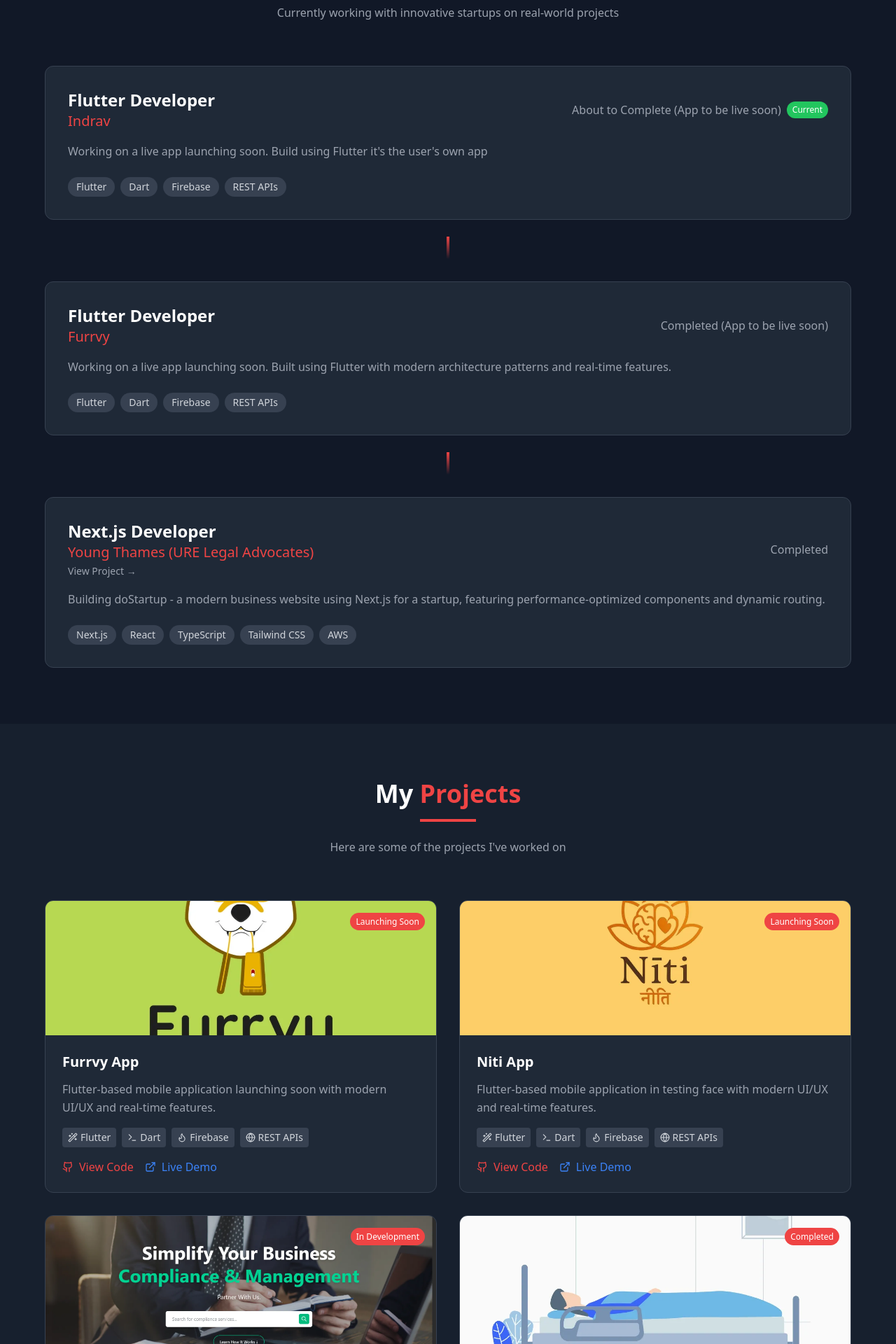
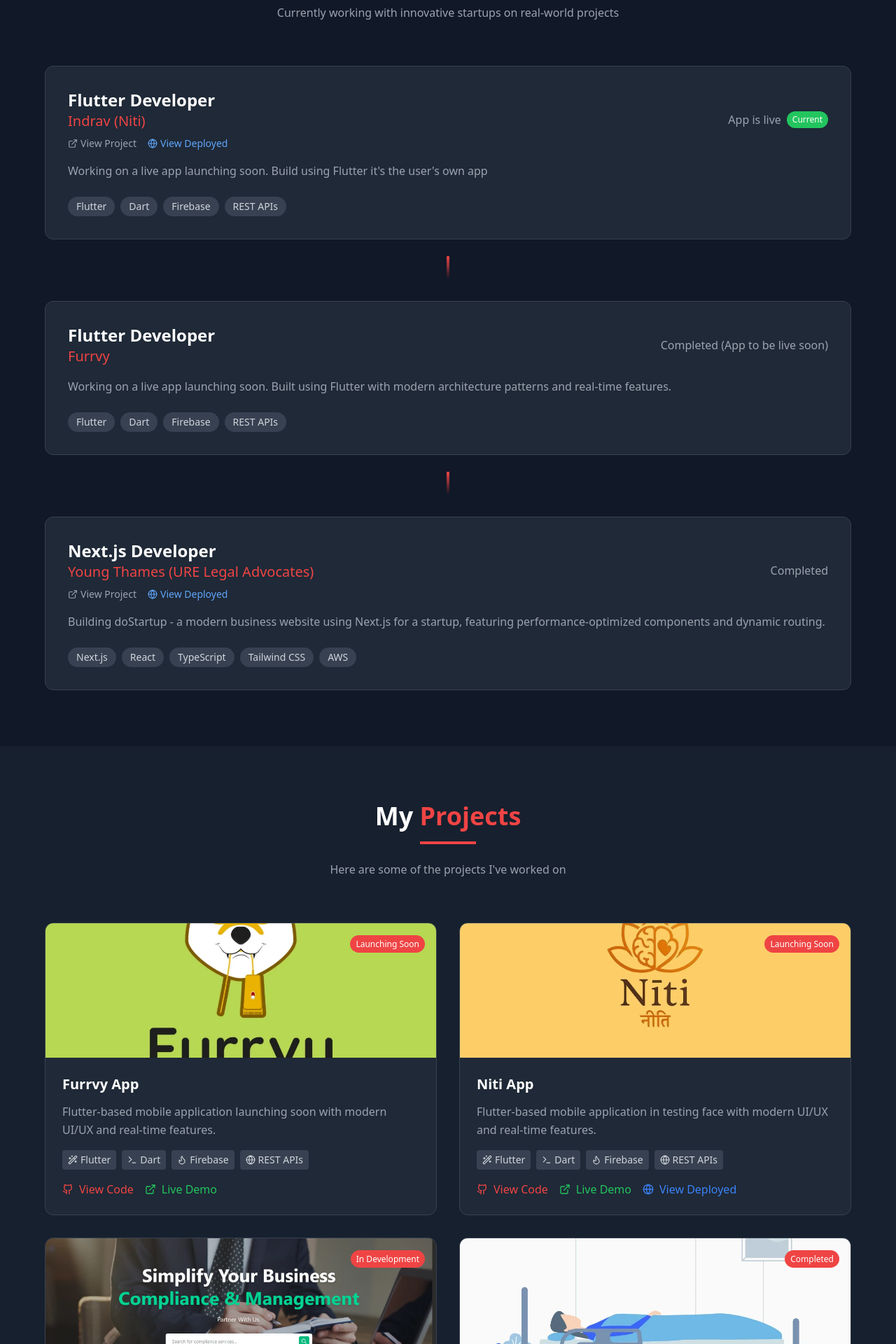
Before and after one commit to Ansh98755/ayush-mehendiratta, a React (Vite) app: page / in a window 1280 px wide. Shown: the part 2740-4660 px from the top of the page at 70% size. Built offline with nearby package versions, Linux system fonts and the light colour scheme.

Commit message:
Added the deployed app

```diff
--- a/src/components/Experience.tsx
+++ b/src/components/Experience.tsx
@@ -1,32 +1,39 @@
-
 import React from 'react';
+import { ExternalLink, Globe } from 'lucide-react';
+import { link } from 'fs';
 
 const Experience = () => {
   const experiences = [
     {
-      company: 'Indrav',
+      company: 'Indrav (Niti)',
       role: 'Flutter Developer',
-      period: 'About to Complete (App to be live soon)',
-      description: 'Working on a live app launching soon. Build using Flutter it\'s the user\'s own app',
+      period: 'App is live',
+      description:
+        "Working on a live app launching soon. Build using Flutter it's the user's own app",
       technologies: ['Flutter', 'Dart', 'Firebase', 'REST APIs'],
-      current: true
+      current: true,
+      link: 'https://github.com/Ansh98755/niti_frontend.git',
+      deployed: 'https://play.google.com/store/apps/details?id=com.niti.niti_frontend&pcampaignid=web_share'
     },
     {
       company: 'Furrvy',
       role: 'Flutter Developer',
       period: 'Completed (App to be live soon)',
-      description: 'Working on a live app launching soon. Built using Flutter with modern architecture patterns and real-time features.',
+      description:
+        'Working on a live app launching soon. Built using Flutter with modern architecture patterns and real-time features.',
       technologies: ['Flutter', 'Dart', 'Firebase', 'REST APIs'],
-      current: false
+      current: false,
     },
     {
       company: 'Young Thames (URE Legal Advocates)',
       role: 'Next.js Developer',
       period: 'Completed',
-      description: 'Building doStartup - a modern business website using Next.js for a startup, featuring performance-optimized components and dynamic routing.',
+      description:
+        'Building doStartup - a modern business website using Next.js for a startup, featuring performance-optimized components and dynamic routing.',
       technologies: ['Next.js', 'React', 'TypeScript', 'Tailwind CSS', 'AWS'],
       current: false,
-      link: 'https://dostartup.vercel.app/'
+      link: 'https://github.com/Ansh98755/tax_website.git',
+      deployed: 'https://dostartup.vercel.app/'
     }
   ];
 
@@ -52,13 +59,39 @@ const Experience = () => {
                     <h3 className="text-2xl font-semibold text-white group-hover:text-red-500 transition-colors duration-300">
                       {exp.role}
                     </h3>
-                    <h4 className="text-xl text-red-500 font-medium">{exp.company}</h4>
-                    {exp.link && (
-                      <a href={exp.link} target="_blank" rel="noopener noreferrer" className="text-gray-400 hover:text-red-400 text-sm">
-                        View Project →
-                      </a>
+                    <h4 className="text-xl text-red-500 font-medium">
+                      {exp.company}
+                    </h4>
+
+                    {/* Links for project + deployed */}
+                    {(exp.link || exp.deployed) && (
+                      <div className="flex space-x-4 mt-2">
+                        {exp.link && (
+                          <a
+                            href={exp.link}
+                            target="_blank"
+                            rel="noopener noreferrer"
+                            className="flex items-center text-gray-400 hover:text-red-400 text-sm space-x-1"
+                          >
+                            <ExternalLink size={14} />
+                            <span>View Project</span>
+                          </a>
+                        )}
+                        {exp.deployed && (
+                          <a
+                            href={exp.deployed}
+                            target="_blank"
+                            rel="noopener noreferrer"
+                            className="flex items-center text-blue-400 hover:text-blue-300 text-sm space-x-1"
+                          >
+                            <Globe size={14} />
+                            <span>View Deployed</span>
+                          </a>
+                        )}
+                      </div>
                     )}
                   </div>
+
                   <div className="flex items-center space-x-2 mt-2 md:mt-0">
                     <span className="text-gray-400">{exp.period}</span>
                     {exp.current && (
--- a/src/components/ProjectDemo.tsx
+++ b/src/components/ProjectDemo.tsx
@@ -1,6 +1,6 @@
 import React, { useState } from 'react';
 import { useParams, Link } from 'react-router-dom';
-import { projects, Project } from './Projects';
+import { projects } from './Projects';
 import { ExternalLink, Github, X } from 'lucide-react';
 
 const ProjectDemo: React.FC = () => {
@@ -27,8 +27,33 @@ const ProjectDemo: React.FC = () => {
         <Link to="/" className="text-blue-400 hover:underline mb-6 inline-block">
           ← Back to Projects
         </Link>
+
         <h1 className="text-4xl font-bold mb-4">{project.title} - Demo</h1>
         <p className="text-gray-400 mb-6">{project.description}</p>
+
+        {/* Buttons moved here */}
+        <div className="mb-8 flex space-x-4">
+          <a
+            href={project.github}
+            target="_blank"
+            rel="noopener noreferrer"
+            className="flex items-center space-x-2 bg-gray-700 hover:bg-gray-600 px-4 py-2 rounded"
+          >
+            <Github />
+            <span>View Code</span>
+          </a>
+          {project.live && (
+            <a
+              href={project.live}
+              target="_blank"
+              rel="noopener noreferrer"
+              className="flex items-center space-x-2 bg-blue-600 hover:bg-blue-500 px-4 py-2 rounded"
+            >
+              <ExternalLink />
+              <span>View Deployed</span>
+            </a>
+          )}
+        </div>
 
         <div className="grid gap-8 md:grid-cols-2">
           {project.demoMedia?.map((media, index) =>
@@ -53,30 +78,6 @@ const ProjectDemo: React.FC = () => {
                 ></video>
               </div>
             )
-          )
-        }
-        </div>
-
-        <div className="mt-8 flex space-x-4">
-          <a
-            href={project.github}
-            target="_blank"
-            rel="noopener noreferrer"
-            className="flex items-center space-x-2 bg-gray-700 hover:bg-gray-600 px-4 py-2 rounded"
-          >
-            <Github />
-            <span>View Code</span>
-          </a>
-          {project.live && (
-            <a
-              href={project.live}
-              target="_blank"
-              rel="noopener noreferrer"
-              className="flex items-center space-x-2 bg-blue-600 hover:bg-blue-500 px-4 py-2 rounded"
-            >
-              <ExternalLink />
-              <span>Live Website</span>
-            </a>
           )}
         </div>
       </div>
--- a/src/components/Projects.tsx
+++ b/src/components/Projects.tsx
@@ -103,6 +103,7 @@ export const projects: Project[] = [
     image: '/lovable-uploads/niti-12.webp',
     technologies: ['Flutter', 'Dart', 'Firebase', 'REST APIs'],
     status: 'Launching Soon',
+    live: 'https://play.google.com/store/apps/details?id=com.niti.niti_frontend&pcampaignid=web_share',
     github: 'https://github.com/Ansh98755/niti_frontend.git',
    demoMedia: [
   { type: 'video', url: '/images/niti-11.mp4' },
@@ -128,7 +129,7 @@ export const projects: Project[] = [
     github: 'https://github.com/Ansh98755/tax_website.git',
     live: 'https://dostartup.vercel.app/',
     demoMedia: [
-      { type: 'image', url: '/images/dostartup-1.webp' },
+      { type: 'image', url: '/lovable-uploads/dostartup-1.webp' },
       { type: 'image', url: '/lovable-uploads/dostartup-2.webp' },
       { type: 'image', url: '/lovable-uploads/dostartup-3.webp' },
       { type: 'image', url: '/lovable-uploads/dostartup-4.webp' },
@@ -312,23 +313,43 @@ const Projects: React.FC = () => {
                 )}
 
               <div className="flex space-x-4">
+  {/* View Code */}
   <a
     href={project.github}
     target="_blank"
     rel="noopener noreferrer"
     className="flex items-center space-x-2 text-red-500 hover:text-red-400 transition-colors duration-200"
-                    onClick={(e) => e.stopPropagation()} // Prevents the parent Link from triggering
+    onClick={(e) => e.stopPropagation()} // Prevents parent Link navigation
   >
     <Github size={16} />
     <span>View Code</span>
   </a>
-                  {project.demoMedia && (
-                    <span className="flex items-center space-x-2 text-blue-500">
+
+  {/* Live Demo (internal route) */}
+  <Link
+    to={`/projects/${index}/demo`}
+    className="flex items-center space-x-2 text-green-500 hover:text-green-400 transition-colors duration-200"
+    onClick={(e) => e.stopPropagation()} // Avoids double navigation
+  >
     <ExternalLink size={16} />
     <span>Live Demo</span>
-                    </span>
+  </Link>
+
+  {/* View Deployed (external link) */}
+  {project.live && (
+    <a
+      href={project.live}
+      target="_blank"
+      rel="noopener noreferrer"
+      className="flex items-center space-x-2 text-blue-500 hover:text-blue-400 transition-colors duration-200"
+      onClick={(e) => e.stopPropagation()}
+    >
+      <Globe size={16} />
+      <span>View Deployed</span>
+    </a>
   )}
 </div>
+
               </div>
             </Link>
           ))}
```
Lines whose indentation alone changed are shown as unchanged.
